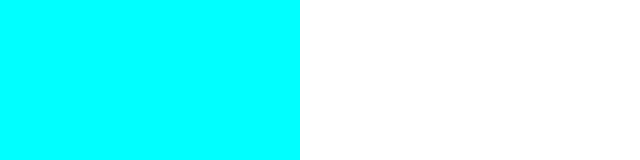
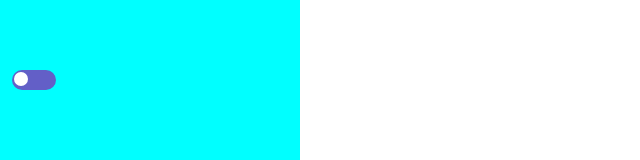
Before and after one commit to SVoznyuk18/kanban, a Next.js app: page / in a window 1280 px wide. Shown: the part 337-497 px from the top of the page, without its empty margins (0-640 px from the left). Built offline with nearby package versions, Linux system fonts and the light colour scheme.

Commit message:
add switcher

```diff
--- a/src/components/Sidebar/Sidebar.tsx
+++ b/src/components/Sidebar/Sidebar.tsx
@@ -5,6 +5,7 @@ import React, { useState } from 'react';
 import Image from 'next/image';
 
 import { SidebarSection, LogoSection, ToggleSideBar, HideSection } from './sidebar.style';
+import ThemeSwitcher from '../ThemeSwitcher/ThemeSwitcher';
 
 
 const Sidebar: React.FC = () => {
@@ -33,6 +34,8 @@ const Sidebar: React.FC = () => {
           alt='showSidebarIcon'
         />
       </ToggleSideBar>
+
+      <ThemeSwitcher />
       <HideSection onClick={() => setToggleSidebar(!toggleSidebar)}>
         <Image
           width='16'
--- /dev/null
+++ b/src/components/ThemeSwitcher/ThemeSwitcher.style.tsx
@@ -0,0 +1,42 @@
+import styled from 'styled-components';
+
+export const Switcher = styled.label`
+  position: relative;
+  display: inline-block;
+  width: 44px;
+  height: 20px;
+  margin: 0 0.75rem;
+
+  input {
+    display: none;
+  }
+
+  input:checked + span:before {
+    transform: translateX(25px);
+    background-color: #fff;
+  }
+
+  span {
+    position: absolute;
+    cursor: pointer;
+    background-color: #635FC7;
+    border-radius: 25px;
+    top: 0;
+    right: 0;
+    bottom: 0;
+    left: 0;
+    transition: background-color 0.2s ease;
+
+    &:before {
+        position: absolute;
+        content: "";
+        left: 2px;
+        top: 2px;
+        width: 14px;
+        height: 14px;
+        background-color:  #fff;
+        border-radius: 50%;
+        transition: transform 0.3s ease;
+    }
+  }
+`;
--- /dev/null
+++ b/src/components/ThemeSwitcher/ThemeSwitcher.tsx
@@ -0,0 +1,15 @@
+import React, { useState } from "react";
+
+import { Switcher } from './ThemeSwitcher.style';
+
+const ThemeSwitcher: React.FC = () => {
+  const [isToggled, setIsToggled] = useState(false);
+  return (
+    <Switcher>
+      <input type="checkbox" checked={isToggled} onChange={() => { setIsToggled(!isToggled) }} />
+      <span />
+    </Switcher>
+  )
+}
+
+export default ThemeSwitcher;
```
